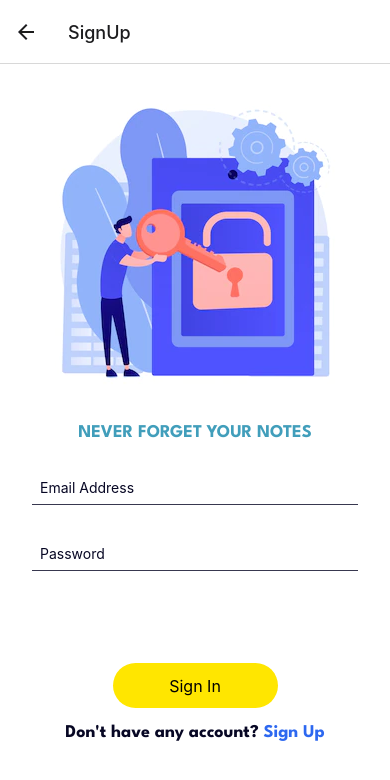
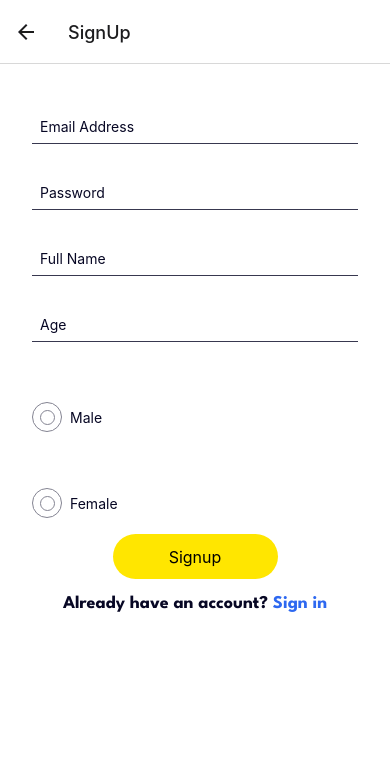
Before and after one commit to RafiulAlam98/Note-Native-UI, a React Native app: screen /SignUp in a window 390 px wide. Shown: the top 780 px of the page. Built offline with nearby package versions, Linux system fonts and the light colour scheme.

Commit message:
sign up page design completed

```diff
--- /dev/null
+++ b/src/components/Input/Input.jsx
@@ -0,0 +1,26 @@
+import { View, Text, TextInput, StyleSheet } from 'react-native';
+import React from 'react';
+import { colors } from '../../Theme/Colors';
+import { spacing } from '../../Theme/Spacing';
+
+export default function Input({ placeholder, secureTextEntry }) {
+  return (
+    <TextInput
+      placeholder={placeholder}
+      secureTextEntry={secureTextEntry}
+      autoCorrect={false}
+      placeholderTextColor={colors.black}
+      style={styles.textInput}
+    />
+  );
+}
+
+const styles = StyleSheet.create({
+  textInput: {
+    borderBottomColor: colors.darkgray,
+    borderBottomWidth: 1,
+    padding: spacing[2],
+    marginHorizontal: spacing[4],
+    marginBottom: spacing[4],
+  },
+});
--- /dev/null
+++ b/src/components/Input/RadioInput.jsx
@@ -0,0 +1,59 @@
+import { View, Text, Pressable, StyleSheet } from 'react-native';
+import React from 'react';
+import { spacing } from '../../Theme/Spacing';
+import { colors } from '../../Theme/Colors';
+
+export default function RadioInput({ option, setGender, selected }) {
+  return (
+    <Pressable
+      style={styles.radioContainer}
+      key={option}
+      onPress={() => {
+        setGender(option);
+      }}
+    >
+      <View
+        style={[styles.outerCircle, selected && styles.selectedOuterCircle]}
+      >
+        <View
+          style={[styles.innerCircle, selected && styles.selectedInnerCircle]}
+        />
+      </View>
+      <Text style={{ color: colors.black, marginLeft: spacing[2] }}>
+        {option}
+      </Text>
+    </Pressable>
+  );
+}
+
+const styles = StyleSheet.create({
+  radioContainer: {
+    flex: 1,
+    flexDirection: 'row',
+    alignItems: 'center',
+    marginLeft: spacing[4],
+    marginVertical: 10,
+  },
+  outerCircle: {
+    width: 30,
+    height: 30,
+    borderRadius: 15,
+    justifyContent: 'center',
+    alignItems: 'center',
+    borderColor: colors.grey,
+    borderWidth: 1,
+  },
+  innerCircle: {
+    width: 15,
+    height: 15,
+    borderRadius: 7.5,
+    borderColor: colors.grey,
+    borderWidth: 1,
+  },
+  selectedOuterCircle: {
+    borderColor: colors.orange,
+  },
+  selectedInnerCircle: {
+    backgroundColor: colors.orange,
+  },
+});
--- a/src/screens/SignIn.jsx
+++ b/src/screens/SignIn.jsx
@@ -12,13 +12,17 @@ import Text from '../components/Text/Text';
 import { colors } from '../Theme/Colors';
 import { spacing } from '../Theme/Spacing';
 import Button from '../components/Button/Button';
+import { useNavigation } from '@react-navigation/native';
+import Input from '../components/Input/Input';
+
 export default function SignIn() {
   const onChangeText = text => {
     console.log(text);
   };
+  const navigation = useNavigation();
 
   return (
-    <SafeAreaView>
+    <SafeAreaView style={styles.container}>
       <ScrollView>
         <Image
           style={{ alignSelf: 'center' }}
@@ -29,21 +33,8 @@ export default function SignIn() {
         </Text>
         <View style={{ height: 30 }} />
         <View>
-          <TextInput
-            placeholder="Email Address"
-            autoCorrect={false}
-            placeholderTextColor={colors.black}
-            style={styles.textInput}
-            onChangeText={text => onChangeText(text)}
-          />
-          <TextInput
-            autoCorrect={false}
-            placeholder="Password"
-            placeholderTextColor={colors.black}
-            style={styles.textInput}
-            secureTextEntry
-            onChangeText={text => onChangeText(text)}
-          />
+          <Input placeholder="Email Address" />
+          <Input placeholder="Password" secureTextEntry />
           <View
             style={{
               flex: 1,
@@ -53,16 +44,20 @@ export default function SignIn() {
           >
             <Button
               customStyles={{ alignSelf: 'center', marginTop: 60 }}
-              title="Sign In"
+              title="Login"
             />
-            <Pressable>
+            <Pressable
+              onPress={() => {
+                navigation.navigate('SignUp');
+              }}
+            >
               <Text
                 preset="h4"
                 style={{ color: colors.black, marginTop: spacing[3] }}
               >
                 Don't have any account?{' '}
                 <Text preset="h4" style={{ color: colors.blue }}>
-                  Sign Up
+                  Signup
                 </Text>
               </Text>
             </Pressable>
@@ -74,16 +69,13 @@ export default function SignIn() {
 }
 
 const styles = StyleSheet.create({
+  container: {
+    flex: 1,
+    marginTop: spacing[3],
+  },
   notetxt: {
     color: colors.lightgreen,
     textAlign: 'center',
     textTransform: 'uppercase',
   },
-  textInput: {
-    borderBottomColor: colors.darkgray,
-    borderBottomWidth: 1,
-    padding: spacing[2],
-    marginHorizontal: spacing[4],
-    marginBottom: spacing[4],
-  },
 });
--- a/src/screens/SignUp.jsx
+++ b/src/screens/SignUp.jsx
@@ -7,44 +7,44 @@ import {
   TextInput,
   Pressable,
 } from 'react-native';
-import React from 'react';
+import React, { useState } from 'react';
 import Text from '../components/Text/Text';
 import { colors } from '../Theme/Colors';
 import { spacing } from '../Theme/Spacing';
 import Button from '../components/Button/Button';
+import { useNavigation } from '@react-navigation/native';
+import Input from '../components/Input/Input';
+import RadioInput from '../components/Input/RadioInput';
 
 export default function SignUp() {
+  const navigation = useNavigation();
+  const genderOptions = ['Male', 'Female'];
+  const [gender, setGender] = useState(null);
   const onChangeText = text => {
     console.log(text);
   };
 
   return (
-    <SafeAreaView>
+    <SafeAreaView style={styles.container}>
       <ScrollView>
-        <Image
-          style={{ alignSelf: 'center' }}
-          source={require('../../assets/Images/empty-state.png')}
-        />
-        <Text preset="h4" style={styles.notetxt}>
-          Never forget your notes
-        </Text>
         <View style={{ height: 30 }} />
         <View>
-          <TextInput
-            placeholder="Email Address"
-            autoCorrect={false}
-            placeholderTextColor={colors.black}
-            style={styles.textInput}
-            onChangeText={text => onChangeText(text)}
-          />
-          <TextInput
-            autoCorrect={false}
-            placeholder="Password"
-            placeholderTextColor={colors.black}
-            style={styles.textInput}
-            secureTextEntry
-            onChangeText={text => onChangeText(text)}
-          />
+          <Input placeholder="Email Address" />
+          <Input placeholder="Password" secureTextEntry />
+          <Input placeholder="Full Name" />
+          <Input placeholder="Age" />
+
+          {genderOptions.map(option => {
+            const selected = gender === option;
+            return (
+              <RadioInput
+                selected={selected}
+                setGender={setGender}
+                option={option}
+              />
+            );
+          })}
+
           <View
             style={{
               flex: 1,
@@ -54,16 +54,20 @@ export default function SignUp() {
           >
             <Button
               customStyles={{ alignSelf: 'center', marginTop: 60 }}
-              title="Sign In"
+              title="Signup"
             />
-            <Pressable>
+            <Pressable
+              onPress={() => {
+                navigation.navigate('SignIn');
+              }}
+            >
               <Text
                 preset="h4"
                 style={{ color: colors.black, marginTop: spacing[3] }}
               >
-                Don't have any account?{' '}
+                Already have an account?{' '}
                 <Text preset="h4" style={{ color: colors.blue }}>
-                  Sign Up
+                  Sign in
                 </Text>
               </Text>
             </Pressable>
@@ -75,6 +79,10 @@ export default function SignUp() {
 }
 
 const styles = StyleSheet.create({
+  container: {
+    flex: 1,
+    marginTop: spacing[3],
+  },
   notetxt: {
     color: colors.lightgreen,
     textAlign: 'center',
```
